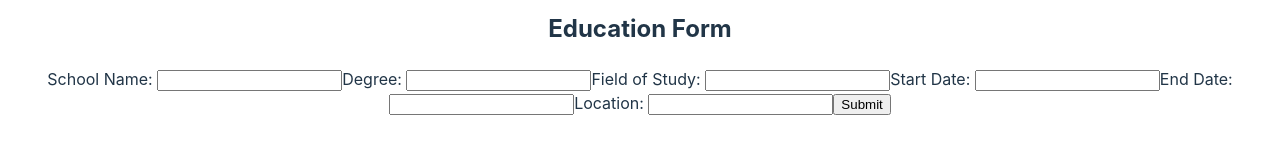
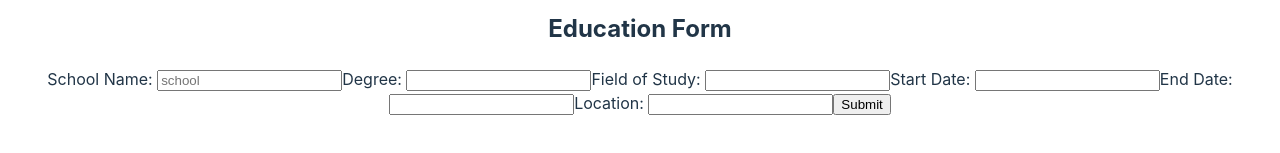
Before and after one commit to CraigMarc/cvBuilder, a React app: page / in a window 1280 px wide. Shown: the part 356-509 px from the top of the page. Built offline with nearby package versions, Linux system fonts and the light colour scheme; the HTML template or start-up script is replaced by a standard one.

Commit message:
working on edit funct

```diff
--- a/src/App.jsx
+++ b/src/App.jsx
@@ -54,13 +54,22 @@ function App() {
     const newSchool = [...schoolData, idData]
       setSchoolData(newSchool);
 
+     clearAllInputs()
   }
-  /*
-    const handleSchoolChange = (event) => {
-      const name = event.target.name;
-      const value = event.target.value;
-      setEdData(values => ({...values, [name]: value}))
-    }*/
+
+  function clearAllInputs() {
+    let allInputs = document.querySelectorAll('input');
+    allInputs.forEach(singleInput => singleInput.value = '');
+
+ }
+
+ function addAllInputs(id) {
+  let allInputs = document.querySelectorAll('input');
+  //allInputs.forEach(singleInput => singleInput.value = '');
+  const newData = schoolData.filter((item) => item.id == id)
+  console.log(newData)
+}
+
 
 
   const handleResChange = (event) => {
@@ -71,9 +80,18 @@ function App() {
 
   const handleDelete = (event) => {
     const id = event.target.value;
-
     const newData = schoolData.filter((item) => item.id !== id)
     setSchoolData(newData);
+
+  }
+
+  const handleEdit = (event) => {
+    const id = event.target.value;
+
+    addAllInputs(id)
+    //const newData = schoolData.filter((item) => item.id !== id)
+    //setSchoolData(newData);
+
   }
 
 
@@ -93,6 +111,7 @@ function App() {
         handleSchoolChange={handleResChange}
         handleSchoolSubmit={handleSchoolSubmit}
         handleDelete={handleDelete}
+        handleEdit={handleEdit}
       />
 
       <Resume
--- a/src/Education.jsx
+++ b/src/Education.jsx
@@ -5,6 +5,7 @@ function Education(props) {
         schoolData,
         handleDelete,
         handleSchoolSubmit,
+        handleEdit,
 
     } = props;
 
@@ -33,7 +34,7 @@ function Education(props) {
                 <p>School Name: {data.schoolName}   Degree: {data.degree}</p>
 
                 <button value={data.id} onClick={handleDelete}>delete</button>
-                <button>edit</button>
+                <button value={data.id} onClick={handleEdit}>edit</button>
             </div>
 
             )
@@ -48,6 +49,7 @@ function Education(props) {
                     <input
                         type="text"
                         name="schoolName"
+                        placeholder="school"
                       //  value={schoolData.schoolName}
                     //onChange={handleSchoolChange}
                     />
```
